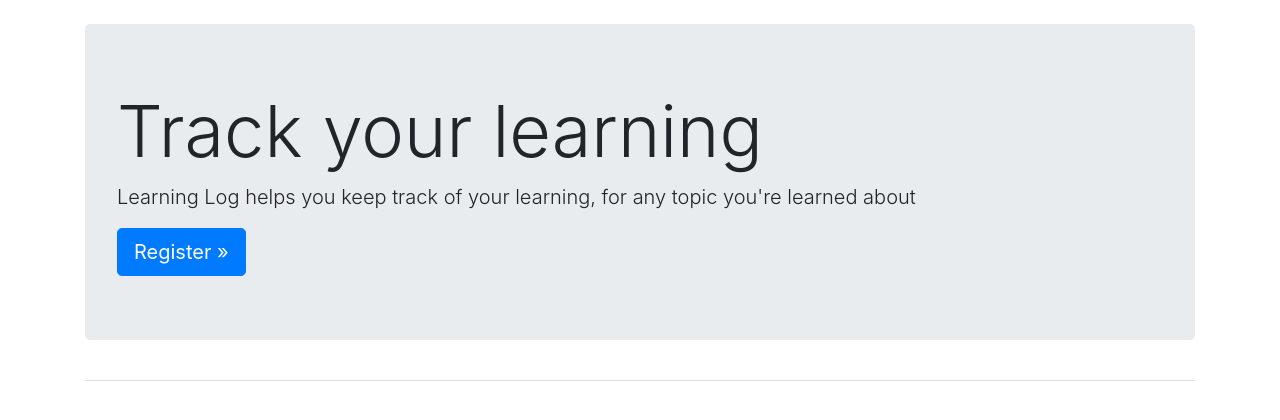
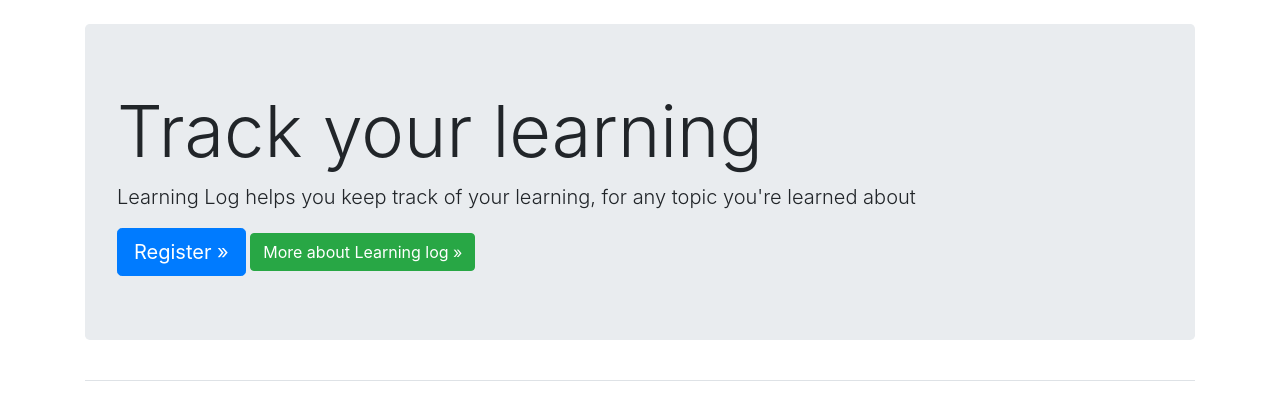
Before and after one commit to likikikpa/Learning_log, a Django app: page / in a window 1280 px wide. Shown: the part 58-478 px from the top of the page. Run offline with Django 4.2, Linux system fonts and the light colour scheme; some libraries are stand-ins or nearby versions.

Commit message:
added more 404

```diff
--- a/learning_logs/templates/learning_logs/index.html
+++ b/learning_logs/templates/learning_logs/index.html
@@ -7,5 +7,7 @@
             learned about</p>
         <a class="btn btn-lg btn-primary" href="{% url 'users:register' %}"
            role="button">Register &raquo;</a>
+        <a class="btn btn-rg btn-success" href="{% url 'learning_logs:more' %}"
+           role="button">More about Learning log &raquo;</a>
     </div>
 {% endblock page_header %}
--- a/learning_logs/urls.py
+++ b/learning_logs/urls.py
@@ -8,6 +8,8 @@ app_name = 'learning_logs'
 urlpatterns = [
     # Домашняя страница
     path('', views.index, name='index'),
+    # больше о сайте
+    path('more_about_learning_log/', views.more, name='more'),
     # Страница со списком всех тем
     path('topics/', views.topics, name='topics'),
     # Страница с подробной информацией по отдельной теме
--- a/learning_logs/views.py
+++ b/learning_logs/views.py
@@ -84,6 +84,10 @@ def edit_entry(request, entry_id):
     return render(request, 'learning_logs/edit_entry.html', context)
 
 
+def more(request):
+    render(request, 'learning_logs/more.html')
+
+
 # Рефракторинг
 def check_topic_owner(request, topic):
     if topic.owner != request.user:
```
Also changed, not shown: learning_logs/templates/learning_logs/more.html (added, +7 -0 lines).
